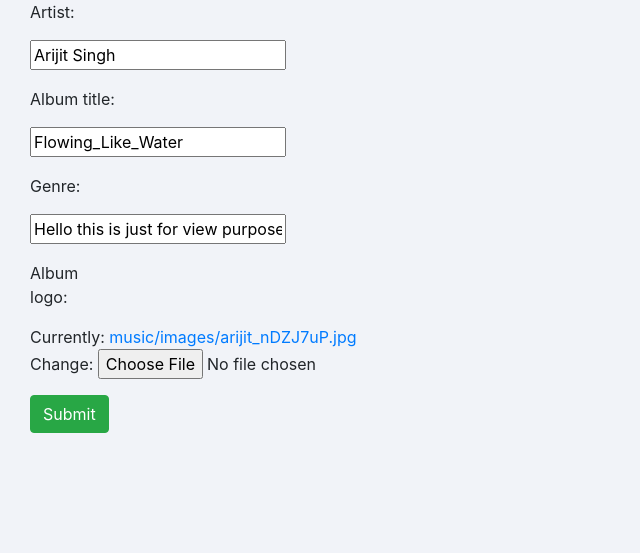
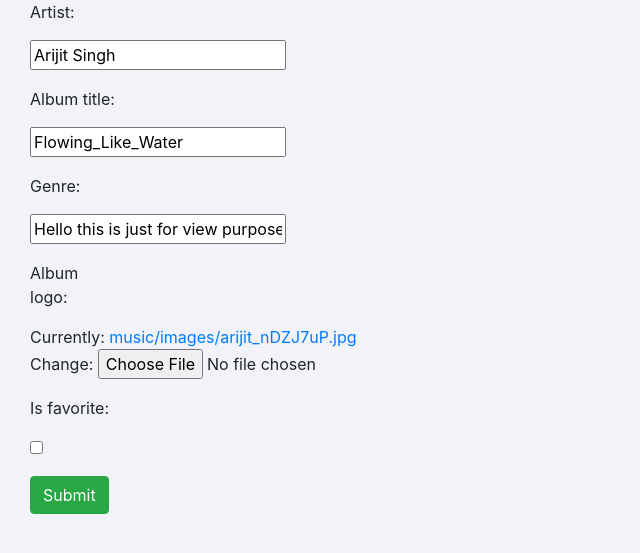
Before and after one commit to tanishgupta-git/Muukit, a Django app: page /music/album/1/ in a window 1280 px wide. Shown: the part 57-610 px from the top of the page, without its empty margins (0-640 px from the left). Run offline with Django 3.2, Linux system fonts and the light colour scheme; a user stored in the database is signed in; data comes from the database, SQL or seed files in the repository; some libraries are stand-ins or nearby versions.

Commit message:
added option to add song and album in favorites

```diff
--- a/music/forms.py
+++ b/music/forms.py
@@ -8,7 +8,7 @@ class AlbumForm(forms.ModelForm):
 
     class Meta:
         model = Album
-        fields = ['artist', 'album_title', 'genre', 'album_logo']
+        fields = ['artist', 'album_title', 'genre', 'album_logo','is_favorite']
 
 
 class SongForm(forms.ModelForm):
--- a/music/models.py
+++ b/music/models.py
@@ -2,18 +2,18 @@ from django.db import models
 from django.contrib.auth.models import Permission, User
 
 class Album(models.Model):
-    user = models.ForeignKey(User,default=1,on_delete=models.CASCADE)
+    user = models.ForeignKey(User,models.SET_NULL,blank=True,null=True)
     artist = models.CharField(max_length=250)
     album_title = models.CharField(max_length=500)
     genre = models.CharField(max_length=100)
-    album_logo = models.FileField(upload_to='music/images',default="")
-
+    album_logo = models.FileField(upload_to='music/images')
+    is_favorite = models.BooleanField(default=False)
     def __str__(self):
         return self.album_title + ' - ' + self.artist
 
 class Song(models.Model):
     album       = models.ForeignKey(Album, on_delete=models.CASCADE)
-    audio_file  = models.FileField(upload_to='music/songs',default='')
+    audio_file  = models.FileField(upload_to='music/songs')
     song_title  = models.CharField(max_length=250)
     is_favorite = models.BooleanField(default=False)
 
--- a/music/static/music/styles.css
+++ b/music/static/music/styles.css
@@ -5,3 +5,9 @@ html,body{
 .navbar-brand{
 	font-family: 'Satisfy',cursive;
 }
+.fa-star{
+	color: #aaaaaa;
+}
+.fa-star.active{
+color:#ffa931;
+}
--- a/music/templates/music/detail.html
+++ b/music/templates/music/detail.html
@@ -31,7 +31,8 @@
                     <tr>
                         <td>{{song.song_title}}</td>
                         <td scope="col"><button class="btn btn-success"><i class="fas fa-play"></i>&nbsp; Play</button></td>
-                        <td scope="col"><i class="fas fa-star"></i></td>
+                        <td scope="col"><a href="{% url 'music:favorite' album.id song.song_title %}"><i class="fas fa-star {% if song.is_favorite %}active{% endif %}"></i></a></td>
+
                         <td scope="col">
                             <form action="{% url 'music:delete-song' album.id song.song_title %}" method="GET">
                                 <button class="btn btn-danger" type="submit" value="Yes" name="delete"><i class="fas fa-trash"></i>&nbsp; Delete</button>
@@ -41,6 +42,7 @@
                     {% endfor %}
                 </tbody>
             </table>
+
         </div>
         {% else %}
         <div class="row bg-white p-4 mt-3">
--- a/music/templates/music/index.html
+++ b/music/templates/music/index.html
@@ -17,7 +17,8 @@
                 <!-- Delete button -->
                 <a href="{% url 'music:album-delete' album.id %}" class="btn btn-outline-secondary">
                     <i class="far fa-trash-alt"></i></a>
-                <button type="button" class="btn btn-outline-secondary"><i class="fas fa-star"></i></button>
+
+                <a href="{% url 'music:favorite-album' album.id%}" class="btn btn-outline-secondary"><i class="fas fa-star {% if album.is_favorite %}active{% endif %}"></i></a>
             </div>
         </div>
          {% if forloop.counter|divisibleby:3%}
--- a/music/urls.py
+++ b/music/urls.py
@@ -11,5 +11,7 @@ urlpatterns = [
     path('album/<int:pk>/', views.AlbumUpdate, name='album-update'),
     path('album/<int:pk>/delete', views.AlbumDelete, name='album-delete'),
     path('album/<int:pk>/addsong', views.AddSong, name='add-song'),
-    path('album/<int:pk>/delete/<songTitle>', views.DeleteSong, name='delete-song')
+    path('album/<int:pk>/delete/<songTitle>', views.DeleteSong, name='delete-song'),
+    path('album/<int:pk>/<songTitle>/favorite', views.Favorite, name='favorite'),
+    path('album/<int:pk>/favorite',views.FavoriteAlbum,name='favorite-album')
 ]
--- a/music/views.py
+++ b/music/views.py
@@ -166,3 +166,25 @@ def DeleteSong(request,pk,songTitle):
             song.delete()
 
     return redirect("music:detail",pk=album.id)
+
+# Add To Favorite Songs
+@login_required(login_url='music:login')
+def Favorite(request,pk,songTitle):
+    album = get_object_or_404(Album,id=pk)
+
+    for song in album.song_set.all():
+        if song.song_title == songTitle:
+            song.is_favorite = not(song.is_favorite)
+            song.save()
+
+    return redirect("music:detail",pk=album.id)
+
+# Add To Favorite Album
+@login_required(login_url='music:login')
+def FavoriteAlbum(request,pk):
+    album = get_object_or_404(Album,id=pk)
+
+    album.is_favorite = not(album.is_favorite)
+    album.save()
+
+    return redirect("music:music")
```
Also changed, not shown: db.sqlite3, media/music/images/sonu.jpg (added), media/music/images/sonu_EHQCmK9.jpg (added), media/music/images/sonu_xHKnLJZ.jpg (added), music/migrations/0008_auto_20200921_0652.py (added), music/migrations/0009_album_is_favorite.py (added), 1 other file.
